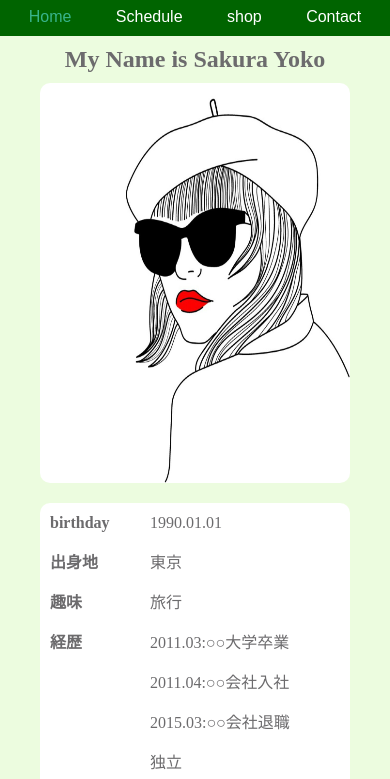
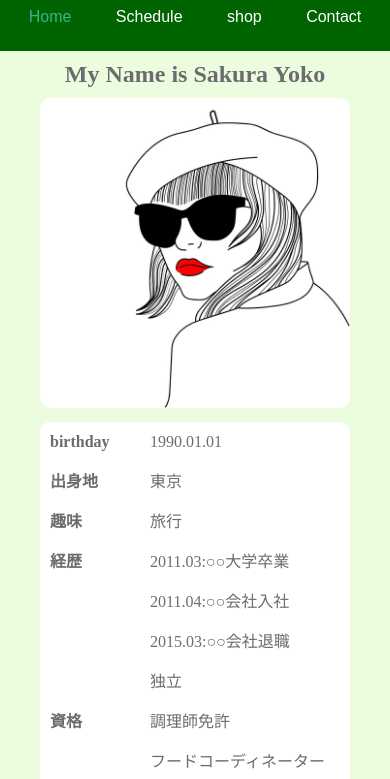
Before and after one commit to 828momomusubi/L4-Cha15-, a plain HTML site: page index.html in a window 390 px wide. Shown: the part 49-828 px from the top of the page. Drawn offline with Linux system fonts and the light colour scheme.

Commit message:
課題提出3回目

```diff
--- a/index.html
+++ b/index.html
@@ -9,17 +9,13 @@
   <link rel="stylesheet" href="style.css">
 </head>
 
-
-
 <body>
-
    <header>
     <h1 class="heading">
       <a href="index.html">
         Sakura Yoko Offical
       </a>
     </h1>
-
     <nav>
       <ul class="nav-list">
         <li class="nav-list-item">
@@ -29,18 +25,15 @@
         <li class="nav-list-item">shop</li>
         <li class="nav-list-item">Contact</li>
       </ul>
-
-
     </nav>
    </header>
-
-
    <main>
     <section id="main-info">
       <h2 class="main-heading">My Name is Sakura Yoko</h2>
         <div class="main-label-box">
-
-          <img class="main-image" src="picture.jpeg">
+          <div class="introduction-img-area">
+           <img class="my-picture" src="picture.jpeg">
+          </div>
           <div class="main-text-box">
             <div class="row">
               <p class="label-p">birthday</p>
@@ -97,14 +90,10 @@
           </div>
         </div>
     </section>
-
    </main>
-
 
    <footer>
     <p class="footer-text">© All rights reserved by Infratop.Inc.</p>
    </footer>
-
 </body>
-
 </html>
--- a/style.css
+++ b/style.css
@@ -1,5 +1,4 @@
 @charset"utf-8";
-
 *{
   margin: 0;
   padding: 0;
@@ -16,15 +15,13 @@ header,nav,footer{
   font-family: "Arial" , Courier, "Helvetica",sans-serif;
 }
 
-
-
 header {
-
   width:100%;
   margin: 0 auto;
   text-align:  center;
   background-color:darkgreen;
   padding:10px 0 0 0;
+  height: 100px;
 }
 
 header .heading{
@@ -56,8 +53,6 @@ main{
   flex: 1;
 }
 
-
-
 .main-info{
   width:100%;
   height: 400px;
@@ -69,13 +64,11 @@ main{
   padding:0 0 10px 0;
 }
 
-
 .main-label-box{
   width:100%;
   height:300px;
   background-color: #ecfcdf;
   display:flex;
-
 }
 
 .main-text-box{
@@ -84,7 +77,6 @@ main{
   background-color:#fff;
   padding:0 0 0 10px;
   border-radius: 10px ;
-
 }
 
 .row{
@@ -102,18 +94,27 @@ main{
   width:30%;
   border-radius: 10px ;
   margin:0 10px 0 0;
+  background-size: contain;
 }
+
+.introduction-img-area{
+  width: 30%;
+  margin-right: 10px;
+}
+
+.my-picture{
+  width:100%;
+  border-radius: 10px;
+}
+
 
 .social{
   display:flex;
-
 }
 
 .social i{
   margin-right: 20px;
 }
-
-
 
 footer {
    width:100%;
@@ -123,9 +124,6 @@ footer {
    background-color:darkgreen;
    position: fixed;
    bottom: 0;
-
-
-
 }
 
 .footer-text{
@@ -137,7 +135,6 @@ footer {
   .header{
     width:100%;
   }
-
 
   .nav-list {
       width:100%;
@@ -152,10 +149,15 @@ footer {
       display: block;
     }
 
-    .main-image{
+    .introduction-img-area{
+      width:100%;
+      margin:0;
+    }
+
+    .my-picture{
       width:100%;
       border-radius: 10px;
-      margin:0 0 10px 0;
+
     }
 
     .main-label-box{
@@ -164,21 +166,15 @@ footer {
 
     }
 
-
     .main-text-box{
       background-color: #fff;
       margin:10px 0 40px 0 ;
       height: 520px;
-
     }
-
-
 
     .social{
       display: flex;
       width:100px;
-
-
     }
 
     .social i{
@@ -189,16 +185,9 @@ footer {
     footer{
       position:relative;
       bottom: 0;
-
     }
-
-
-
 
     .footer-text{
       color:#fff;
     }
-
-
-
   }
```
